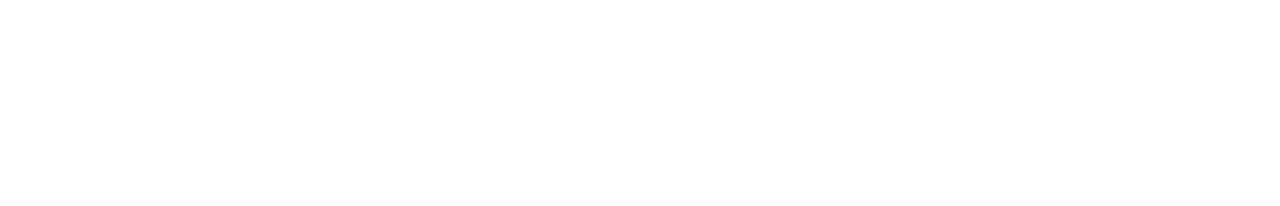
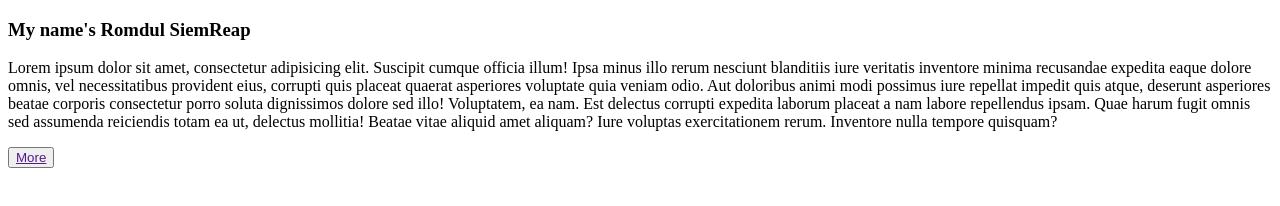
Before and after one commit to nga-hoeun/mockup, a plain HTML site: page index.html in a window 1280 px wide. Drawn offline with Linux system fonts and the light colour scheme.

Commit message:
add body

```diff
--- a/index.html
+++ b/index.html
@@ -7,6 +7,15 @@
     <title>Document</title>
 </head>
 <body>
-
+    <div class="main">
+        <div class="main-content">
+            <h3>My name's Romdul SiemReap</h3>
+            <p>Lorem ipsum dolor sit amet, consectetur adipisicing elit. Suscipit cumque officia illum! Ipsa minus illo rerum nesciunt blanditiis iure veritatis inventore minima recusandae expedita eaque dolore omnis, vel necessitatibus provident eius, corrupti quis placeat quaerat asperiores voluptate quia veniam odio. Aut doloribus animi modi possimus iure repellat impedit quis atque, deserunt asperiores beatae corporis consectetur porro soluta dignissimos dolore sed illo! Voluptatem, ea nam. Est delectus corrupti expedita laborum placeat a nam labore repellendus ipsam. Quae harum fugit omnis sed assumenda reiciendis totam ea ut, delectus mollitia! Beatae vitae aliquid amet aliquam? Iure voluptas exercitationem rerum. Inventore nulla tempore quisquam?</p>
+            <button><a href="">More</a></button>
+        </div>
+        <div class="logo">
+            <img src="" alt="">
+        </div>
+    </div>
 </body>
 </html>
```
